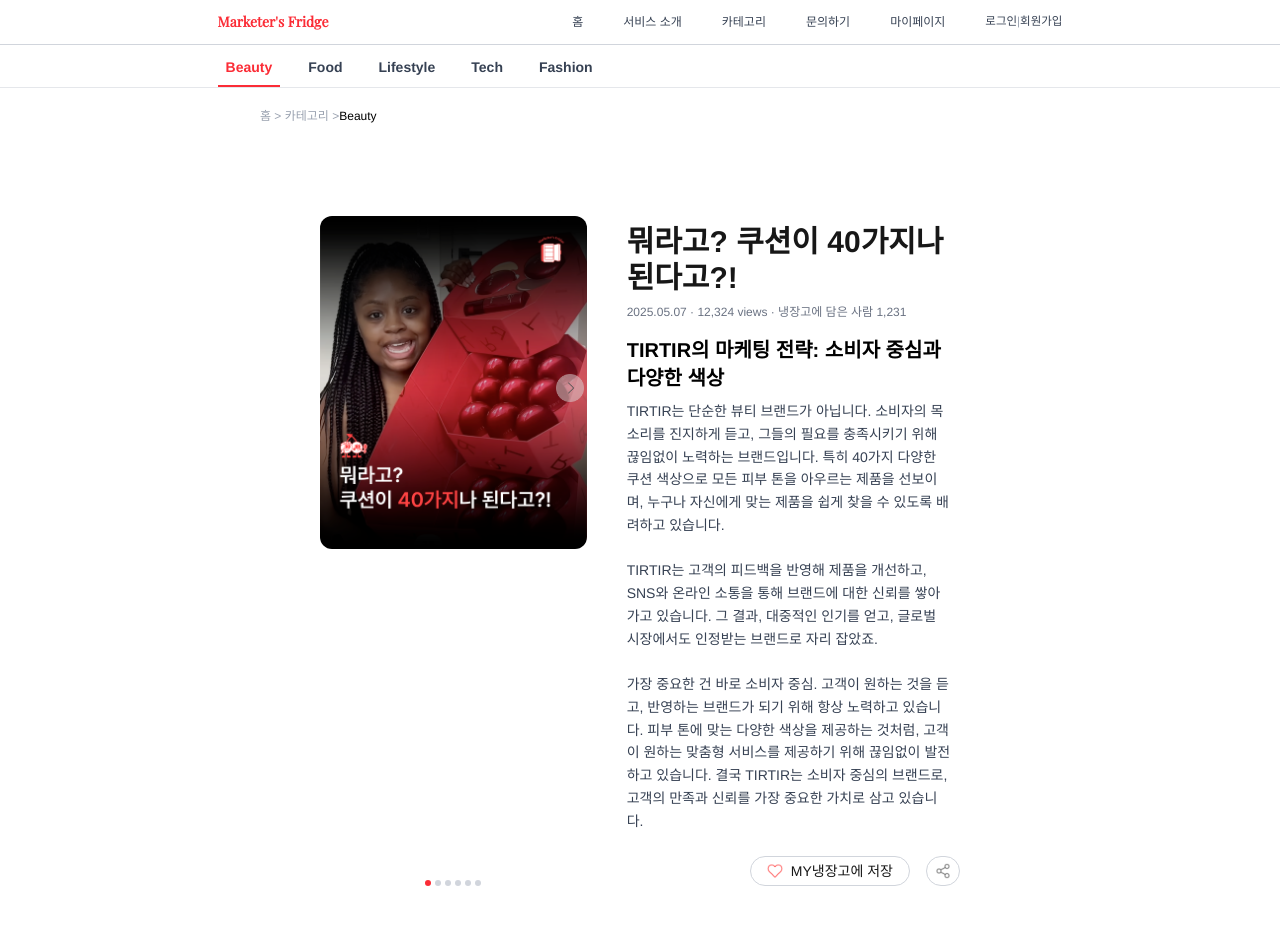
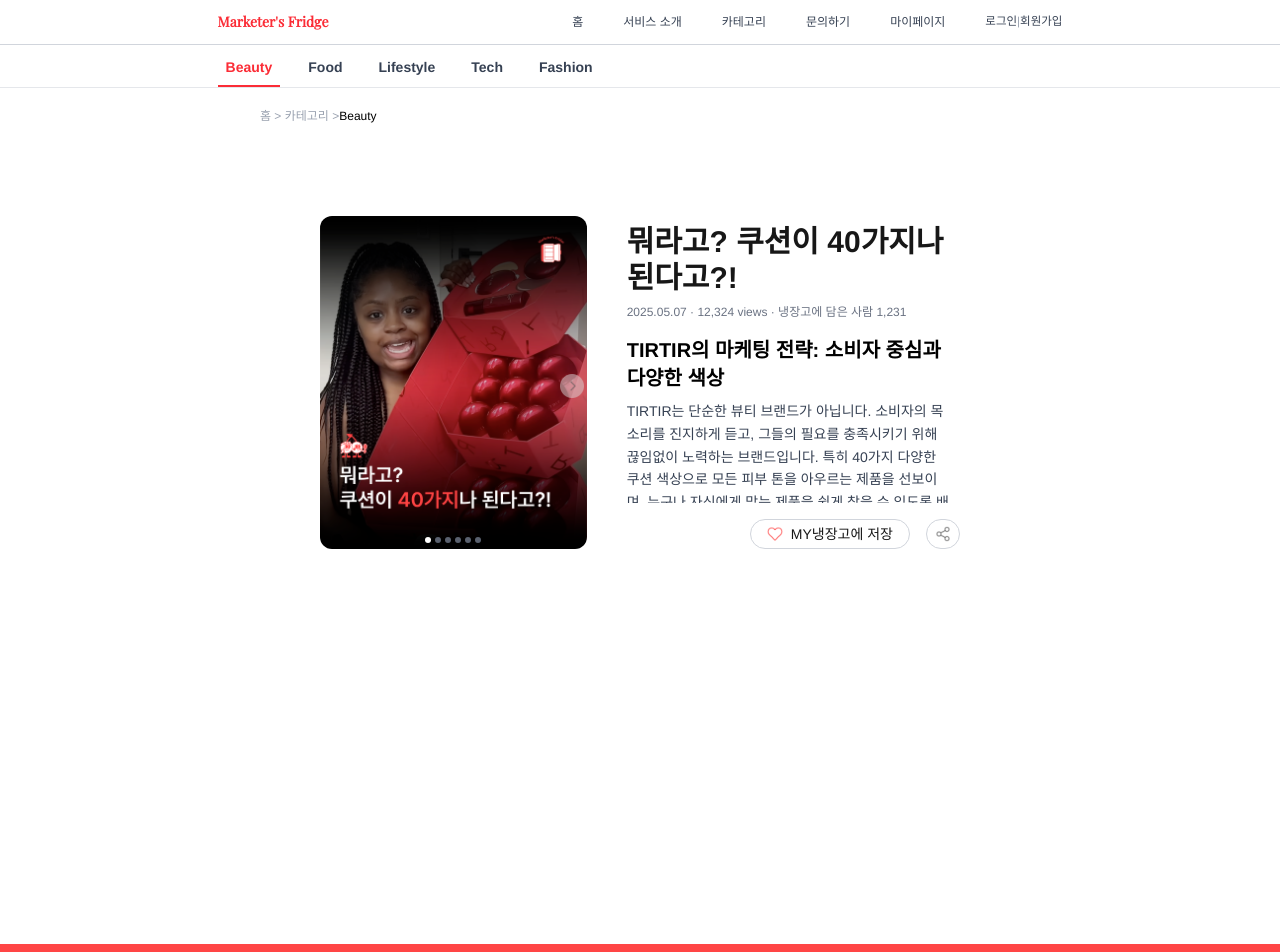
Before and after one commit to Marketer-s-Fridge/Client, a Next.js app: page /cardNews in a window 1280 px wide. Shown: the top 952 px of the page. Built offline with nearby package versions, Linux system fonts and the light colour scheme.

Commit message:
fix: 카드뉴스화면 슬라이드 인디케이터 위치 조정 및 설명글 높이 카드 크기에 맞게 맞춤

```diff
--- a/src/app/cardNews/page.tsx
+++ b/src/app/cardNews/page.tsx
@@ -1,6 +1,6 @@
 "use client";
 
-import React, { useState } from "react";
+import React, { useState, useRef, useEffect } from "react";
 import Header from "@/components/header";
 import Image from "next/image";
 import Footer from "@/components/footer";
@@ -20,6 +20,29 @@ export default function CardNewsDetailPage() {
   const [activeCategory, setActiveCategory] = useState("Beauty");
   const [activeSlide, setActiveSlide] = useState(0);
   const slideCount = slideImages.length;
+
+  const slideBoxRef = useRef<HTMLDivElement>(null);
+  const [slideHeight, setSlideHeight] = useState<number>(0);
+
+  useEffect(() => {
+    const node = slideBoxRef.current;
+    if (!node) return;
+
+    const updateHeight = () => {
+      setSlideHeight(node.offsetHeight);
+    };
+
+    const resizeObserver = new ResizeObserver(() => {
+      updateHeight();
+    });
+
+    resizeObserver.observe(node);
+    updateHeight(); // 초기 설정
+
+    return () => {
+      resizeObserver.disconnect();
+    };
+  }, []);
 
   return (
     <div className="bg-white">
@@ -53,9 +76,24 @@ export default function CardNewsDetailPage() {
           {/* 카드 슬라이드 */}
           <div className="relative w-full md:w-4/9 flex flex-col items-center">
             <div
+              ref={slideBoxRef}
               className="relative w-full overflow-hidden"
               style={{ aspectRatio: "4 / 5" }}
             >
+              {/* 인디케이터 */}
+              <div className="z-10 absolute bottom-[2%] left-1/2 -translate-x-1/2 flex gap-1">
+                {[...Array(slideCount)].map((_, idx) => (
+                  <div
+                    key={idx}
+                    className={`w-1.5 h-1.5 rounded-full ${
+                      idx === activeSlide
+                        ? "bg-white"
+                        : "bg-gray-500 opacity-85"
+                    }`}
+                  ></div>
+                ))}
+              </div>
+
               {/* 슬라이드 컨테이너 */}
               <div
                 className="relative flex transition-transform duration-500 ease-in-out"
@@ -101,61 +139,40 @@ export default function CardNewsDetailPage() {
                   setActiveSlide((prev) => Math.min(prev + 1, slideCount - 1));
                 }}
               />
-              {/* 왼쪽 화살표 (첫 번째 슬라이드가 아닐 때만 보여줌) */}
+
+              {/* 왼쪽 화살표 */}
               {activeSlide > 0 && (
                 <>
-                  <div
-                    className="absolute top-0 left-0 h-full w-1/2 z-10 cursor-pointer"
-                    onClick={() => {
-                      setActiveSlide((prev) => Math.max(prev - 1, 0));
-                    }}
-                  />
                   <Image
                     width={150}
                     height={150}
-                    className="absolute w-7 h-7 top-[47.5%] left-[1%]"
+                    className="absolute w-6 h-6 top-[47.5%] left-[1%]"
                     src="/icons/cardnews-bt-left.png"
                     alt="화살표"
                   />
                 </>
               )}
 
-              {/* 오른쪽 화살표 (마지막 슬라이드가 아닐 때만 보여줌) */}
+              {/* 오른쪽 화살표 */}
               {activeSlide < slideCount - 1 && (
                 <>
-                  <div
-                    className="absolute top-0 right-0 h-full w-1/2 z-10 cursor-pointer"
-                    onClick={() => {
-                      setActiveSlide((prev) =>
-                        Math.min(prev + 1, slideCount - 1)
-                      );
-                    }}
-                  />
                   <Image
                     width={150}
                     height={150}
-                    className="absolute w-7 h-7 top-[47.5%] right-[1%]"
+                    className="absolute w-6 h-6 top-[47.5%] right-[1%]"
                     src="/icons/cardnews-bt-right.png"
                     alt="화살표"
                   />
                 </>
               )}
             </div>
-            {/* 인디케이터 */}
-            <div className="absolute bottom-0 left-1/2 -translate-x-1/2 flex gap-1">
-              {[...Array(slideCount)].map((_, idx) => (
-                <div
-                  key={idx}
-                  className={`w-1.5 h-1.5 rounded-full ${
-                    idx === activeSlide ? "bg-red-500" : "bg-gray-300"
-                  }`}
-                ></div>
-              ))}
-            </div>
           </div>
 
           {/* 텍스트 + 버튼 */}
-          <div className="w-full md:w-5/9 flex flex-col">
+          <div
+            className="w-full md:w-5/9 flex flex-col"
+            style={{ height: slideHeight || "auto" }}
+          >
             <div className="flex-1 overflow-y-auto pr-2 py-2 no-scrollbar">
               <h1 className="text-2xl md:text-3xl font-bold mb-2">
                 뭐라고? 쿠션이 40가지나 된다고?!
```
